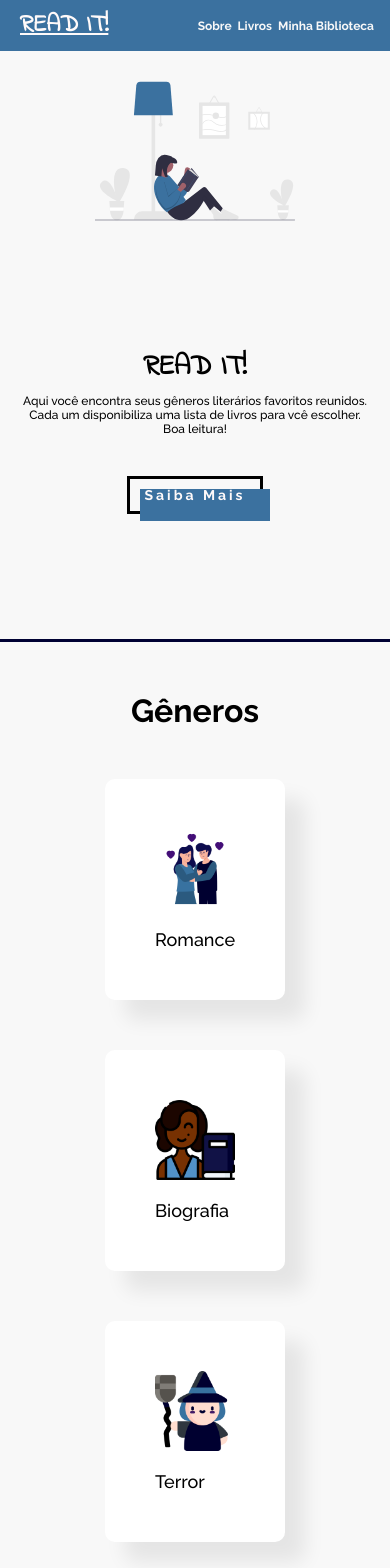
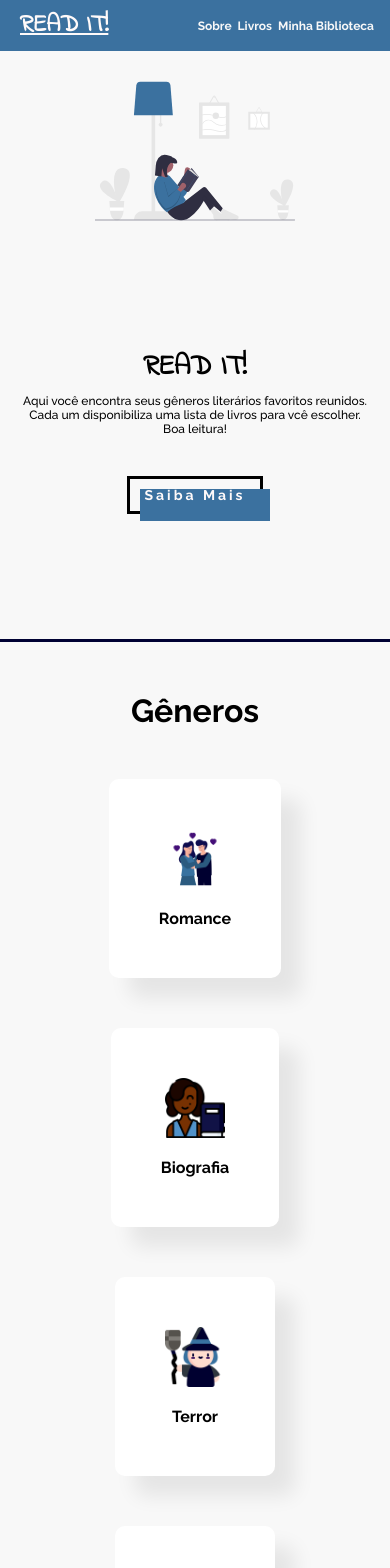
Before and after one commit to AidaFig/ReadIt, a React (Create React App) app: page /livros in a window 390 px wide. Shown: the top 1568 px of the page. Built offline with nearby package versions, Linux system fonts and the light colour scheme; the HTML template or start-up script is replaced by a standard one.

Commit message:
Adjusting some details of the style

```diff
--- a/src/pages/Books/BooksStyle.css
+++ b/src/pages/Books/BooksStyle.css
@@ -16,6 +16,7 @@
 .gender-box {
     display: flex;
     flex-direction: column;
+    align-items: center;
     gap: 20px;
     padding: 50px;
     background-color: #FFFFFF;
@@ -23,6 +24,7 @@
     box-shadow: 20px 20px 20px rgba(0, 0, 0, 0.08);
     cursor: pointer;
 }
+
 
 .gender-icon {
     width: 80px;
@@ -32,6 +34,7 @@
 .gender-name {
     font-size: 18px;
     font-weight: 500;
+    text-align: center;
 }
 
 @media(max-width: 680px) {
@@ -40,4 +43,14 @@
         flex-wrap: nowrap;
         align-items: center;
     }
+
+    .gender-icon {
+        width: 60px;
+        height: 60px;
+    }
+
+    .gender-name {
+        font-size: 16px;
+        font-weight: 600;
+    }
 }
```
